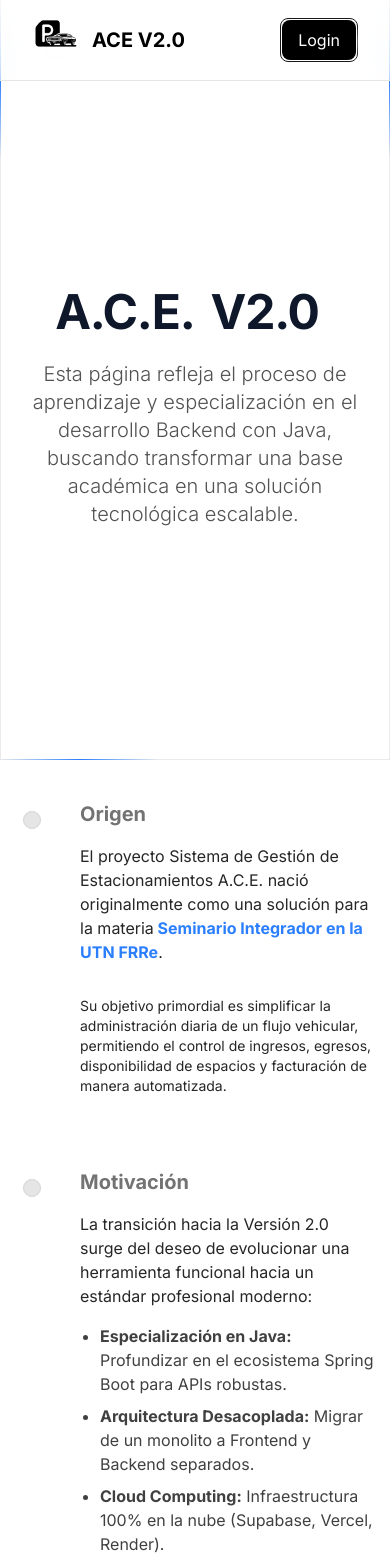
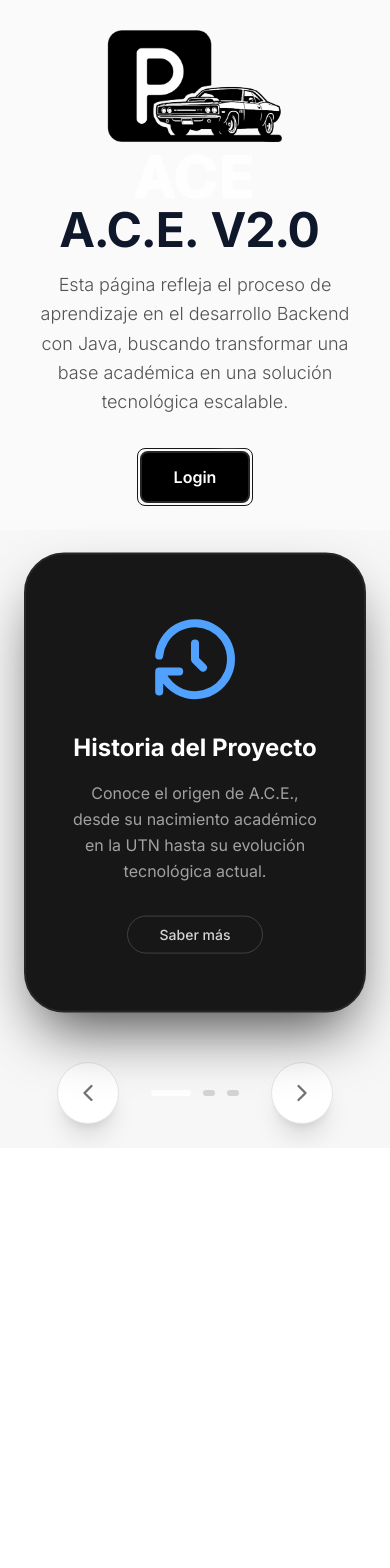
Before and after one commit to CCrisstian/EstACE-Frontend, a Next.js app: page / in a window 390 px wide. Shown: the top 1568 px of the page. After the commit the page ends 1148 px from the top, so only its background shows below. Built offline with nearby package versions, Linux system fonts and the light colour scheme.

Commit message:
nueva pagina de presentacion

```diff
--- /dev/null
+++ b/app/historia/page.tsx
@@ -0,0 +1,9 @@
+export default function HistoriaPage() {
+  return (
+    <div className="flex min-h-screen items-center justify-center bg-neutral-50 dark:bg-black p-8">
+      <h1 className="text-4xl font-bold text-neutral-900 dark:text-white md:text-6xl">
+        Historia del Proyecto
+      </h1>
+    </div>
+  );
+}
--- a/app/page.tsx
+++ b/app/page.tsx
@@ -1,215 +1,168 @@
 "use client";
 
-import { motion } from "framer-motion";
+import { useState } from "react";
+import { motion, AnimatePresence } from "framer-motion";
 import Link from "next/link";
+import Image from "next/image";
 import { HoverBorderGradient } from "@/components/ui/hover-border-gradient";
-import Image from "next/image";
-import { Timeline } from "@/components/ui/timeline";
+import {
+  IconChevronLeft,
+  IconChevronRight,
+  IconHistory,
+  IconCode,
+  IconUserScan
+} from "@tabler/icons-react";
+
+const carouselCards = [
+  {
+    id: 1,
+    title: "Historia del Proyecto",
+    description: "Conoce el origen de A.C.E., desde su nacimiento académico en la UTN hasta su evolución tecnológica actual.",
+    icon: <IconHistory className="w-24 h-24 text-blue-400 mb-6" />,
+    href: "/historia",
+    glowColor: "via-blue-500",
+    bgGlow: "to-blue-500/15",
+    hoverText: "group-hover:text-blue-400"
+  },
+  {
+    id: 2,
+    title: "Herramientas y Arquitectura",
+    description: "Explora el stack tecnológico utilizado: Base de Datos, Backend y Frontend.",
+    icon: <IconCode className="w-24 h-24 text-green-400 mb-6" />,
+    href: "/herramientas",
+    glowColor: "via-green-500",
+    bgGlow: "to-green-500/15",
+    hoverText: "group-hover:text-green-400"
+  },
+  {
+    id: 3,
+    title: "Login como Invitado",
+    description: "Explora la aplicación en un entorno seguro de solo lectura. Ideal para ver el sistema en acción sin necesidad de registrarse.",
+    icon: <IconUserScan className="w-24 h-24 text-purple-400 mb-6" />,
+    href: "#",
+    glowColor: "via-purple-500",
+    bgGlow: "to-purple-500/15",
+    hoverText: "group-hover:text-purple-400"
+  }
+];
 
 export default function Home() {
+  const [currentIndex, setCurrentIndex] = useState(0);
 
-  const timelineData = [
-    {
-      title: "Origen",
-      content: (
-        <div>
-          <p className="text-neutral-800 dark:text-neutral-200 text-base md:text-lg font-normal mb-8">
-            El proyecto Sistema de Gestión de Estacionamientos A.C.E. nació originalmente como una solución para la materia
-            <span className="font-bold text-blue-500"> Seminario Integrador en la UTN FRRe</span>.
-          </p>
-          <p className="text-neutral-800 dark:text-neutral-200 text-sm md:text-base font-normal mb-8">
-             Su objetivo primordial es simplificar la administración diaria de un flujo vehicular, permitiendo el control de ingresos, egresos, disponibilidad de espacios y facturación de manera automatizada.
-          </p>
-        </div>
-      ),
-    },
-    {
-      title: "Motivación",
-      content: (
-        <div>
-          <p className="text-neutral-800 dark:text-neutral-200 text-base md:text-lg font-normal mb-4">
-            La transición hacia la Versión 2.0 surge del deseo de evolucionar una herramienta funcional hacia un estándar profesional moderno:
-          </p>
-          <ul className="list-disc pl-5 text-neutral-700 dark:text-neutral-300 space-y-2 mb-8">
-            <li><strong>Especialización en Java:</strong> Profundizar en el ecosistema Spring Boot para APIs robustas.</li>
-            <li><strong>Arquitectura Desacoplada:</strong> Migrar de un monolito a Frontend y Backend separados.</li>
-            <li><strong>Cloud Computing:</strong> Infraestructura 100% en la nube (Supabase, Vercel, Render).</li>
-            <li><strong>Clean Code:</strong> Un producto que refleje buenas prácticas para el mundo profesional.</li>
-          </ul>
-        </div>
-      ),
-    },
-    {
-      title: "Evolución Tecnológica",
-      content: (
-        <div className="grid grid-cols-1 md:grid-cols-2 gap-4">
-           {/* Tarjeta Antes */}
-           <div className="p-4 rounded-lg bg-red-50 dark:bg-red-900/20 border border-red-200 dark:border-red-800">
-              <h4 className="font-bold text-red-600 dark:text-red-400 mb-2">Proyecto Original</h4>
-              <ul className="text-sm space-y-1 text-neutral-600 dark:text-neutral-300">
-                <li>❌ Monolítica (WebForms)</li>
-                <li>❌ .NET (C#)</li>
-                <li>❌ MSSQL (Local)</li>
-                <li>❌ Despliegue Local / IIS</li>
-              </ul>
-           </div>
+  const nextCard = () => {
+    setCurrentIndex((prev) => (prev === carouselCards.length - 1 ? 0 : prev + 1));
+  };
 
-           {/* Tarjeta Ahora */}
-           <div className="p-4 rounded-lg bg-green-50 dark:bg-green-900/20 border border-green-200 dark:border-green-800">
-              <h4 className="font-bold text-green-600 dark:text-green-400 mb-2">EstACE V2.0 (Actual)</h4>
-              <ul className="text-sm space-y-1 text-neutral-600 dark:text-neutral-300">
-                <li>✅ Decoupled (REST API + Front)</li>
-                <li>✅ Java + Spring Boot</li>
-                <li>✅ PostgreSQL (Supabase Cloud)</li>
-                <li>✅ Vercel + Render (Cloud)</li>
-              </ul>
-           </div>
-        </div>
-      ),
-    },
-    {
-      title: "Funcionalidades",
-      content: (
-        <div>
-           <p className="text-neutral-800 dark:text-neutral-200 text-base font-normal mb-4">
-            El sistema resuelve los puntos críticos de la gestión operativa:
-          </p>
-          <div className="grid grid-cols-1 md:grid-cols-2 gap-4">
-            <div className="flex items-center gap-3">
-               <span className="text-2xl">🚗</span>
-               <span className="text-neutral-700 dark:text-neutral-300">Control de Flujo y Patentes</span>
-            </div>
-            <div className="flex items-center gap-3">
-               <span className="text-2xl">💲</span>
-               <span className="text-neutral-700 dark:text-neutral-300">Cálculo Automatizado de Tarifas</span>
-            </div>
-            <div className="flex items-center gap-3">
-               <span className="text-2xl">📊</span>
-               <span className="text-neutral-700 dark:text-neutral-300">Monitoreo de Capacidad Real</span>
-            </div>
-            <div className="flex items-center gap-3">
-               <span className="text-2xl">👥</span>
-               <span className="text-neutral-700 dark:text-neutral-300">Roles (Dueño / Playero)</span>
-            </div>
-          </div>
-        </div>
-      ),
-    },
-    {
-      title: "Agradecimientos",
-      content: (
-        <div>
-          <p className="text-neutral-800 dark:text-neutral-200 text-base font-normal mb-4">
-            Un reconocimiento especial a mis compañeros de equipo del proyecto original <span className="font-bold">"ACE Parking" (v1.0)</span>, realizado para la materia Seminario Integrador.
-          </p>
-
-          <div className="mb-6">
-            <h4 className="text-lg font-bold text-black dark:text-white mb-2">Integrantes del Equipo Original:</h4>
-            <ul className="list-disc pl-5 text-neutral-700 dark:text-neutral-300 space-y-1">
-              <li>Eric Deppeler</li>
-              <li>Ana María Duré</li>
-              <li>Cristian Cristaldo <span className="text-xs text-neutral-500">(Desarrollador v2.0)</span></li>
-            </ul>
-          </div>
-
-          <div className="relative w-full h-64 md:h-96 rounded-lg overflow-hidden border border-neutral-200 dark:border-neutral-800 shadow-lg">
-             <Image
-                src="/equipo-v1.jpeg"
-                alt="Equipo ACE Parking v1.0"
-                fill
-                className="object-cover object-top"
-             />
-          </div>
-        </div>
-      ),
-    },
-  ];
+  const prevCard = () => {
+    setCurrentIndex((prev) => (prev === 0 ? carouselCards.length - 1 : prev - 1));
+  };
 
   return (
-    // CAMBIO IMPORTANTE: Usamos min-h-screen en lugar de h-screen para permitir el scroll
-    <div className="relative mx-auto w-full min-h-screen bg-white dark:bg-black overflow-x-hidden">
-      <Navbar />
+    <div className="relative min-h-screen w-full bg-neutral-50 dark:bg-black overflow-hidden flex flex-col lg:flex-row">
 
-      {/* SECCIÓN HERO (Presentación inicial) */}
-      <div className="relative flex flex-col items-center justify-center min-h-[90vh] w-full">
-        {/* Líneas de fondo decorativas */}
-        <div className="absolute inset-y-0 left-0 h-full w-px bg-neutral-200/80 dark:bg-neutral-800/80">
-          <div className="absolute top-0 h-40 w-px bg-gradient-to-b from-transparent via-blue-500 to-transparent" />
-        </div>
-        <div className="absolute inset-y-0 right-0 h-full w-px bg-neutral-200/80 dark:bg-neutral-800/80">
-          <div className="absolute h-40 w-px bg-gradient-to-b from-transparent via-blue-500 to-transparent" />
-        </div>
-        <div className="absolute inset-x-0 bottom-0 h-px w-full bg-neutral-200/80 dark:bg-neutral-800/80">
-          <div className="absolute mx-auto h-px w-40 bg-gradient-to-r from-transparent via-blue-500 to-transparent" />
-        </div>
+      {/* --- SECCIÓN IZQUIERDA --- */}
+      <div className="w-full lg:w-1/2 min-h-[60vh] lg:min-h-screen flex flex-col justify-center relative order-1 p-6 lg:p-10 xl:p-16 dark:bg-black">
+        <div className="absolute inset-0 pointer-events-none opacity-[0.03] dark:opacity-[0.05] bg-[linear-gradient(to_right,#80808012_1px,transparent_1px),linear-gradient(to_bottom,#80808012_1px,transparent_1px)] bg-[size:24px_24px]" />
 
-        <div className="px-4 relative z-10 text-center mt-20">
-          {/* Titulo Animado */}
-          <h1 className="mx-auto max-w-4xl text-center text-5xl font-bold text-slate-900 md:text-7xl lg:text-9xl dark:text-slate-100 tracking-tight">
-            {"A.C.E. V2.0"
-              .split(" ")
-              .map((word, index) => (
-                <motion.span
-                  key={index}
-                  initial={{ opacity: 0, filter: "blur(4px)", y: 10 }}
-                  animate={{ opacity: 1, filter: "blur(0px)", y: 0 }}
-                  transition={{
-                    duration: 0.3,
-                    delay: index * 0.1,
-                    ease: "easeInOut",
-                  }}
-                  className="mr-4 inline-block"
+        <div className="relative z-10 max-w-xl mx-auto lg:mx-0 flex flex-col items-center lg:items-start text-center lg:text-left">
+          <motion.div
+            initial={{ opacity: 0, scale: 0.9 }}
+            animate={{ opacity: 1, scale: 1 }}
+            transition={{ duration: 0.5 }}
+            className="relative w-72 h-48 sm:w-[360px] sm:h-[240px] mb-0 lg:mb-2"
           >
+            <Image src="/LogoACE_SinFondo.png" alt="Logo EstACE" fill className="object-contain" priority />
+          </motion.div>
+
+          <h1 className="text-5xl font-bold text-slate-900 md:text-6xl xl:text-7xl dark:text-slate-100 tracking-tight mb-4 mt-[-10px]">
+            {"A.C.E. V2.0".split(" ").map((word, index) => (
+              <motion.span key={index} initial={{ opacity: 0, filter: "blur(4px)", x: -10 }} animate={{ opacity: 1, filter: "blur(0px)", x: 0 }} transition={{ duration: 0.4, delay: index * 0.1 }} className="mr-3 inline-block">
                 {word}
               </motion.span>
             ))}
           </h1>
 
-          {/* Descripción */}
-          <motion.p
-            initial={{ opacity: 0 }}
-            animate={{ opacity: 1 }}
-            transition={{ duration: 0.3, delay: 0.5 }}
-            className="mx-auto max-w-xl py-6 text-center text-xl md:text-2xl font-light text-neutral-600 dark:text-neutral-400"
-          >
-            Esta página refleja el proceso de aprendizaje y especialización en el desarrollo Backend con Java, buscando transformar una base académica en una solución tecnológica escalable.
-          </motion.p>
+          <p className="text-lg md:text-xl font-light text-neutral-600 dark:text-neutral-400 mb-8 leading-relaxed max-w-md lg:max-w-full">
+            Esta página refleja el proceso de aprendizaje en el desarrollo Backend con Java, buscando transformar una base académica en una solución tecnológica escalable.
+          </p>
+
+          <motion.div initial={{ opacity: 0, y: 10 }} animate={{ opacity: 1, y: 0 }} transition={{ duration: 0.5, delay: 0.5 }}>
+            <Link href="/login">
+              {/* Botón de Login (Mantiene el HoverBorderGradient original) */}
+              <HoverBorderGradient containerClassName="rounded-lg p-[2px]" as="button" className="bg-black text-white flex items-center space-x-2 border-2 border-neutral-800">
+                <span className="font-semibold px-4 py-1">Login</span>
+              </HoverBorderGradient>
+            </Link>
+          </motion.div>
         </div>
       </div>
 
+      {/* --- SECCIÓN DERECHA --- */}
+      <div className="w-full lg:w-1/2 min-h-[50vh] lg:min-h-screen flex flex-col items-center justify-center relative order-2 p-6 z-10 bg-neutral-100/50 dark:bg-black">
+        <div style={{ perspective: "1200px" }} className="relative w-full max-w-sm h-[460px] flex items-center justify-center">
+          <AnimatePresence mode="wait">
+            <motion.div
+              key={currentIndex}
+              initial={{ opacity: 0, rotateY: 20, scale: 0.9 }}
+              animate={{ opacity: 1, rotateY: 0, scale: 1, y: [0, -12, 0] }}
+              exit={{ opacity: 0, rotateY: -20, scale: 0.9 }}
+              transition={{ duration: 0.5, y: { duration: 5, repeat: Infinity, ease: "easeInOut" } }}
+              className="absolute w-full h-full"
+            >
+              <Link href={carouselCards[currentIndex].href} className="block w-full h-full">
 
-      <div className="w-full bg-white dark:bg-black pb-20">
-         <Timeline data={timelineData} />
+                <div className="w-full h-full rounded-[2.5rem] bg-neutral-900 border-2 border-neutral-800 shadow-[0_30px_60px_-15px_rgba(0,0,0,0.7)] group overflow-hidden relative flex flex-col items-center justify-center text-center p-10 transition-all hover:border-transparent">
+
+                  {/* Iluminación interna */}
+                  <div className={`absolute inset-0 bg-gradient-to-br from-transparent via-transparent ${carouselCards[currentIndex].bgGlow} opacity-0 group-hover:opacity-100 transition-opacity duration-500 pointer-events-none`} />
+
+                  {/* Bordes animados con el color EXACTO de la tarjeta*/}
+                  <span className={`absolute inset-x-0 -bottom-px z-20 block h-[6px] w-full bg-gradient-to-r from-transparent ${carouselCards[currentIndex].glowColor} to-transparent opacity-0 transition duration-500 group-hover:opacity-100`} />
+                  <span className={`absolute inset-x-10 -bottom-px z-20 mx-auto block h-[6px] w-1/2 bg-gradient-to-r from-transparent ${carouselCards[currentIndex].glowColor} to-transparent opacity-0 blur-sm transition duration-500 group-hover:opacity-100`} />
+
+                  <span className={`absolute inset-x-0 -top-px z-20 block h-[6px] w-full bg-gradient-to-r from-transparent ${carouselCards[currentIndex].glowColor} to-transparent opacity-0 transition duration-500 group-hover:opacity-100`} />
+                  <span className={`absolute inset-x-10 -top-px z-20 mx-auto block h-[6px] w-1/2 bg-gradient-to-r from-transparent ${carouselCards[currentIndex].glowColor} to-transparent opacity-0 blur-sm transition duration-500 group-hover:opacity-100`} />
+
+                  <span className={`absolute inset-y-0 -left-px z-20 block w-[6px] h-full bg-gradient-to-b from-transparent ${carouselCards[currentIndex].glowColor} to-transparent opacity-0 transition duration-500 group-hover:opacity-100`} />
+                  <span className={`absolute inset-y-0 -left-px z-20 my-auto block w-[6px] h-1/2 bg-gradient-to-b from-transparent ${carouselCards[currentIndex].glowColor} to-transparent opacity-0 blur-sm transition duration-500 group-hover:opacity-100`} />
+
+                  <span className={`absolute inset-y-0 -right-px z-20 block w-[6px] h-full bg-gradient-to-b from-transparent ${carouselCards[currentIndex].glowColor} to-transparent opacity-0 transition duration-500 group-hover:opacity-100`} />
+                  <span className={`absolute inset-y-0 -right-px z-20 my-auto block w-[6px] h-1/2 bg-gradient-to-b from-transparent ${carouselCards[currentIndex].glowColor} to-transparent opacity-0 blur-sm transition duration-500 group-hover:opacity-100`} />
+
+                  <div className="relative z-10 flex flex-col items-center">
+                    {carouselCards[currentIndex].icon}
+                    <h3 className={`text-2xl font-bold text-white mb-4 transition-colors ${carouselCards[currentIndex].hoverText}`}>
+                      {carouselCards[currentIndex].title}
+                    </h3>
+                    <p className="text-neutral-400 text-base leading-relaxed">
+                      {carouselCards[currentIndex].description}
+                    </p>
+                    <div className="mt-8 px-8 py-2 rounded-full border border-neutral-700 text-neutral-300 text-sm font-medium group-hover:bg-white group-hover:text-black transition-all">
+                      Saber más
+                    </div>
                   </div>
 
                 </div>
+              </Link>
+            </motion.div>
+          </AnimatePresence>
+        </div>
+
+        {/* Controles */}
+        <div className="flex items-center gap-8 mt-12">
+          <button onClick={prevCard} className="p-4 rounded-full bg-white dark:bg-neutral-900 border border-neutral-200 dark:border-neutral-800 text-neutral-500 hover:text-white hover:bg-neutral-800 transition-all active:scale-90 shadow-xl">
+            <IconChevronLeft size={28} />
+          </button>
+          <div className="flex gap-3">
+            {carouselCards.map((_, index) => (
+              <div key={index} className={`h-1.5 rounded-full transition-all duration-500 ${index === currentIndex ? "w-10 bg-white" : "w-3 bg-neutral-300 dark:bg-neutral-700"}`} />
+            ))}
+          </div>
+          <button onClick={nextCard} className="p-4 rounded-full bg-white dark:bg-neutral-900 border border-neutral-200 dark:border-neutral-800 text-neutral-500 hover:text-white hover:bg-neutral-800 transition-all active:scale-90 shadow-xl">
+            <IconChevronRight size={28} />
+          </button>
+        </div>
+      </div>
+    </div>
   );
 }
-
-const Navbar = () => {
-  return (
-    <nav className="fixed top-0 w-full flex items-center justify-between border-b border-neutral-200 px-8 py-4 dark:border-neutral-800 bg-white/50 dark:bg-black/50 backdrop-blur-md z-50">
-      <div className="flex items-center gap-3">
-      <div className="size-12 relative overflow-hidden rounded-full">
-          <Image
-            src="/LogoACE_SinFondo.png"
-            alt="Logo EstACE"
-            fill
-            className="object-cover"
-            sizes="80px"
-          />
-        </div>
-        <h1 className="text-xl font-bold text-black dark:text-white">ACE V2.0</h1>
-      </div>
-      <Link href="/login">
-        <HoverBorderGradient
-          containerClassName="rounded-lg"
-          as="button"
-          className="bg-black text-white flex items-center space-x-2"
-        >
-          <span>Login</span>
-        </HoverBorderGradient>
-      </Link>
-    </nav>
-  );
-};
```
Also changed, not shown: app/herramientas/page.tsx (added, +9 -0 lines), public/LogoACE_SinFondo.png, 1 other file (tests, documents, lock files or other folders). Lines whose indentation alone changed are shown as unchanged.
